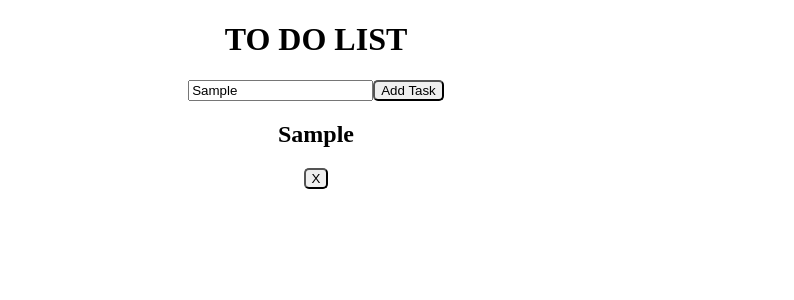
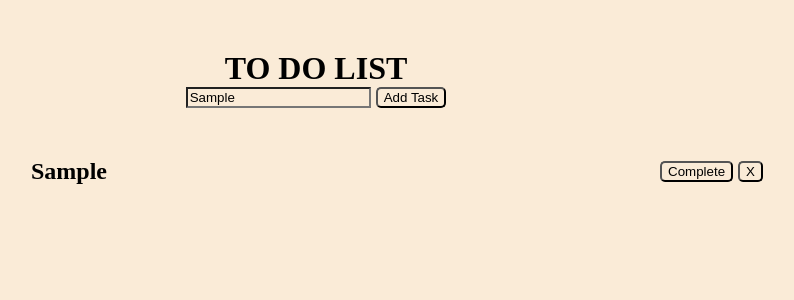
Before and after one commit to 2021-sydney-tech/to-do-list, a React (Create React App) app: page / in a window 1280 px wide. Both pictures are taken after typing "Sample" into the empty fields and a click on the button "Add Task". Shown: the top 300 px of the page, without its empty margins (324-1118 px from the left). Built offline with nearby package versions, Linux system fonts and the light colour scheme.

Commit message:
completed? line-through else none

```diff
--- a/src/App.css
+++ b/src/App.css
@@ -1,7 +1,30 @@
+* {
+  box-sizing: border-box;
+  margin: auto;
+  background-color: antiquewhite;
+}
+
 .App {
+  margin: 50px 0;
   text-align: center;
+}
+.top-bar {
+  margin-bottom: 50px;
+}
+
+.task-container{
+  display: flex;
+  justify-content: center;
+}
+.task {
+  width: 400px;
+  display: flex;
+  justify-content:space-around;
+  align-items: center;
+
 }
 
 button {
+  margin-left: 5px;
   border-radius: 5px;
 }
--- a/src/App.js
+++ b/src/App.js
@@ -1,5 +1,6 @@
 import "./App.css";
 import { useState } from "react";
+import { Task } from "./Task";
 
 function App() {
   const [toDoList, setToDoList] = useState([]);
@@ -13,6 +14,7 @@ function App() {
     const task = {
       id: toDoList.length === 0 ? 1 : toDoList[toDoList.length - 1].id + 1,
       taskName: newTask,
+      completed: false,
     };
     setToDoList([...toDoList, task]);
   };
@@ -21,22 +23,37 @@ function App() {
     setToDoList(toDoList.filter((task) => task.id !== id));
   };
 
+  const completeTask = (id) => {
+    setToDoList(
+      toDoList.map((task) => {
+        if (task.id === id)
+          return {
+            ...task,
+            completed: true,
+          };
+        else return task;
+      })
+    );
+  };
+
   return (
     <div className="App">
-      <div>
+      <div className="top-bar">
         <h1>TO DO LIST</h1>
-      </div>
-      <div className="addTask">
         <input onChange={handleOnChange} />
         <button onClick={addTask}>Add Task</button>
       </div>
+
       <div className="list">
         {toDoList.map((task) => {
           return (
-            <div>
-              <h2>{task.taskName}</h2>
-              <button onClick={() => deleteTask(task.id)}>X</button>
-            </div>
+            <Task
+              taskName={task.taskName}
+              id={task.id}
+              completed={task.completed}
+              deleteTask={deleteTask}
+              completeTask={completeTask}
+            />
           );
         })}
       </div>
--- /dev/null
+++ b/src/Task.js
@@ -0,0 +1,17 @@
+export const Task = (props) => {
+
+    return (
+        <div className='task-container'>
+            <div className='task'>
+                <h2 style={{ textDecoration: props.completed ? "line-through" : "none" }}>{props.taskName}</h2>
+            </div>
+            <div className='task-button'>
+                <button onClick={() => props.completeTask(props.id)}>Complete</button>
+                <button onClick={() => props.deleteTask(props.id)}>X</button>
+
+            </div>
+
+
+        </div>
+      );
+}
```
